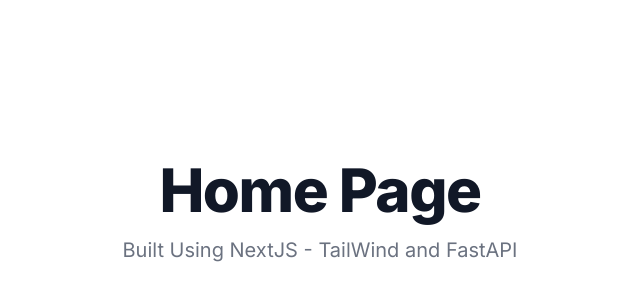
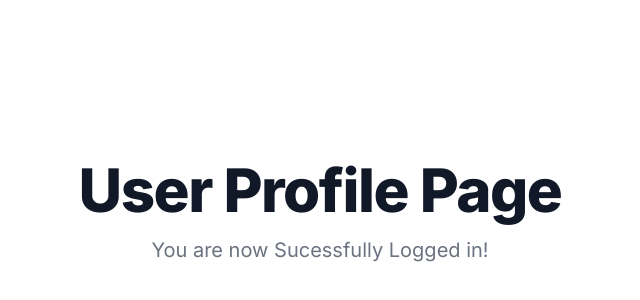
Before and after one commit to JosephRana11/Github-Login, a Next.js app in the folder frontend/: page /user in a window 1280 px wide. Shown: the part 96-396 px from the top of the page, without its empty margins (320-960 px from the left). Built offline with nearby package versions, Linux system fonts and the light colour scheme.

Commit message:
user page redirection

```diff
--- a/frontend/app/(overview)/auth/callback/page.tsx
+++ b/frontend/app/(overview)/auth/callback/page.tsx
@@ -13,6 +13,9 @@ export default function Home() {
 
       if (code !== null) {
         const data = await callTokenApi(code);
+        if (data['state'] === 'authorized'){
+          window.location.replace('http://localhost:3000/user')
+        }
         console.log(data);
       }
     }
--- a/frontend/app/(overview)/user/page.tsx
+++ b/frontend/app/(overview)/user/page.tsx
@@ -13,10 +13,10 @@ export default function Page(){
         <div className="h-screen flex flex-col items-center justify-center">
           <div className="flex flex-col items-center mb-40">
             <h1 className="mb-4 text-4xl font-extrabold leading-none tracking-tight text-gray-900 md:text-5xl lg:text-6xl dark:text-white">
-              Home Page
+              User Profile Page
             </h1>
             <p className="mb-6 text-lg font-normal text-gray-500 lg:text-xl sm:px-16 xl:px-48 dark:text-gray-400">
-              Built Using NextJS - TailWind and FastAPI
+              You are now Sucessfully Logged in!
             </p>
           </div>
         </div>
```
Also changed, not shown: 1 other file (tests, documents, lock files or other folders).
